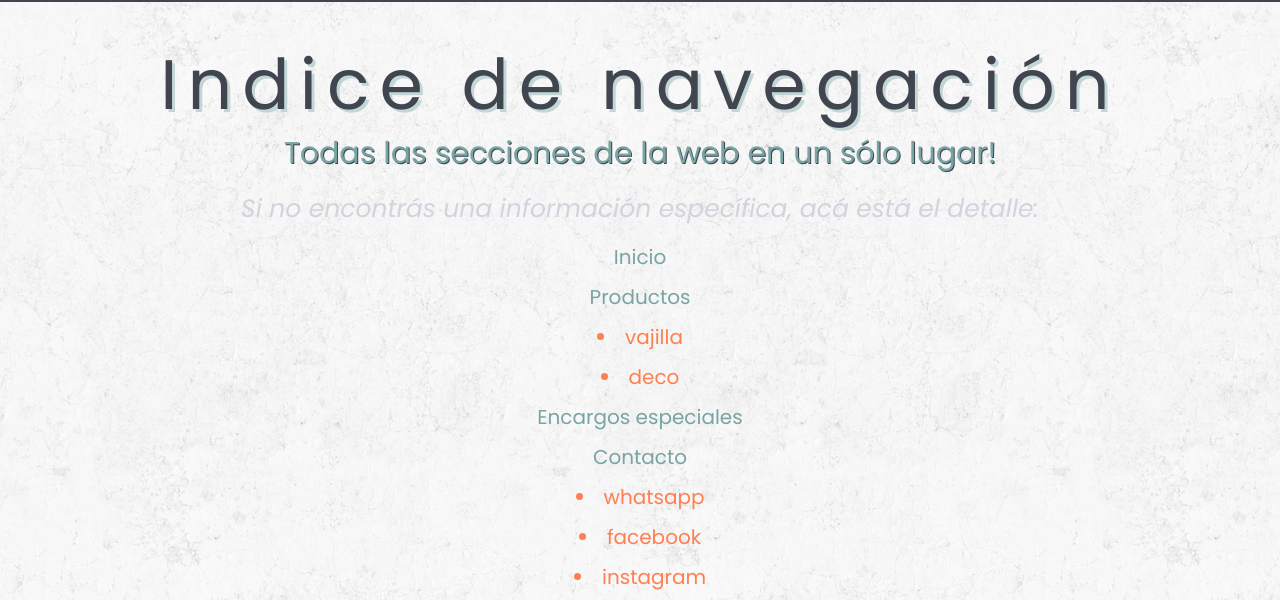
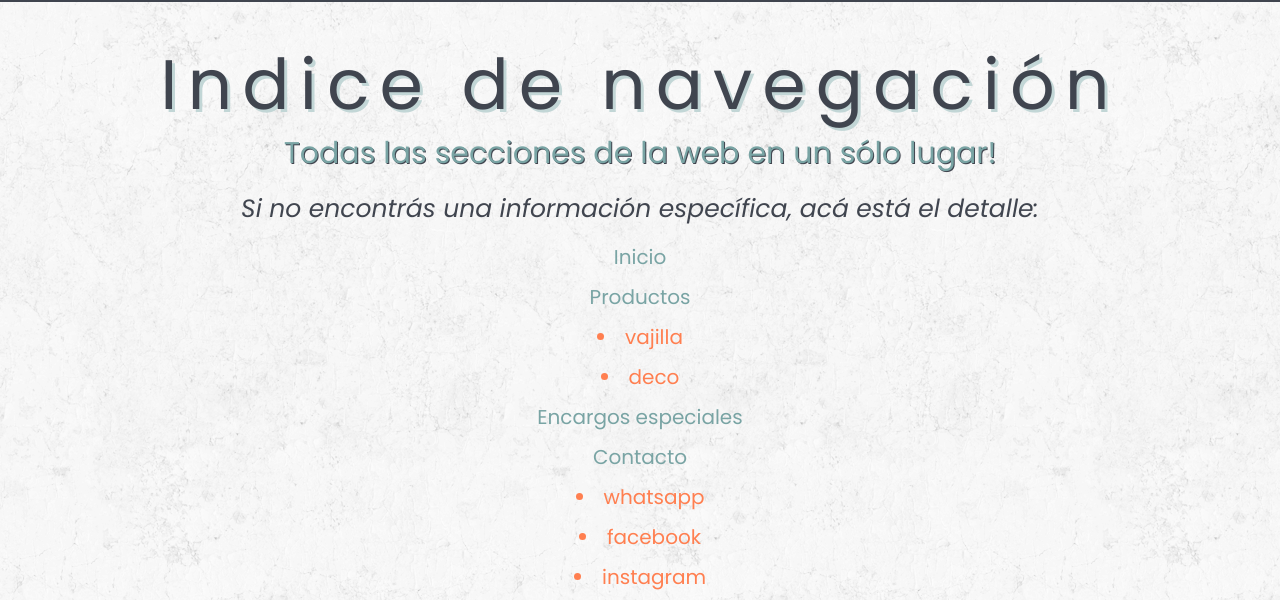
Before and after one commit to agosgimenez/blancopiedra, a website: page mapa.html in a window 1280 px wide. Shown: the part 198-798 px from the top of the page. Drawn offline with nearby package versions, Linux system fonts and the light colour scheme.

Commit message:
se modifica color en h3

```diff
--- a/css/pruebacss.css
+++ b/css/pruebacss.css
@@ -666,7 +666,7 @@ h2 {
   text-shadow: 1px 1px #40454f; }
 
 h3 {
-  color: #d1d4dc; }
+  color: #40454f; }
 
 h4 {
   color: #79A4A4; }
```
